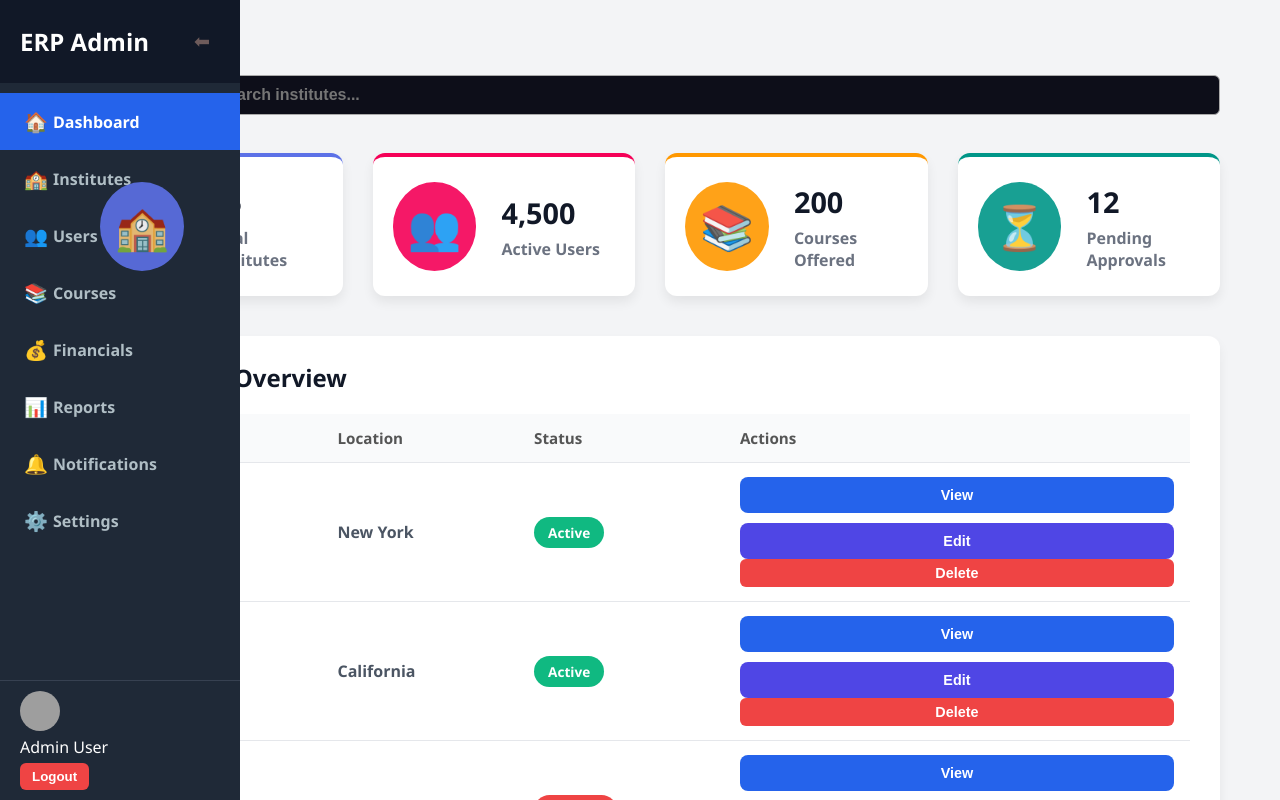
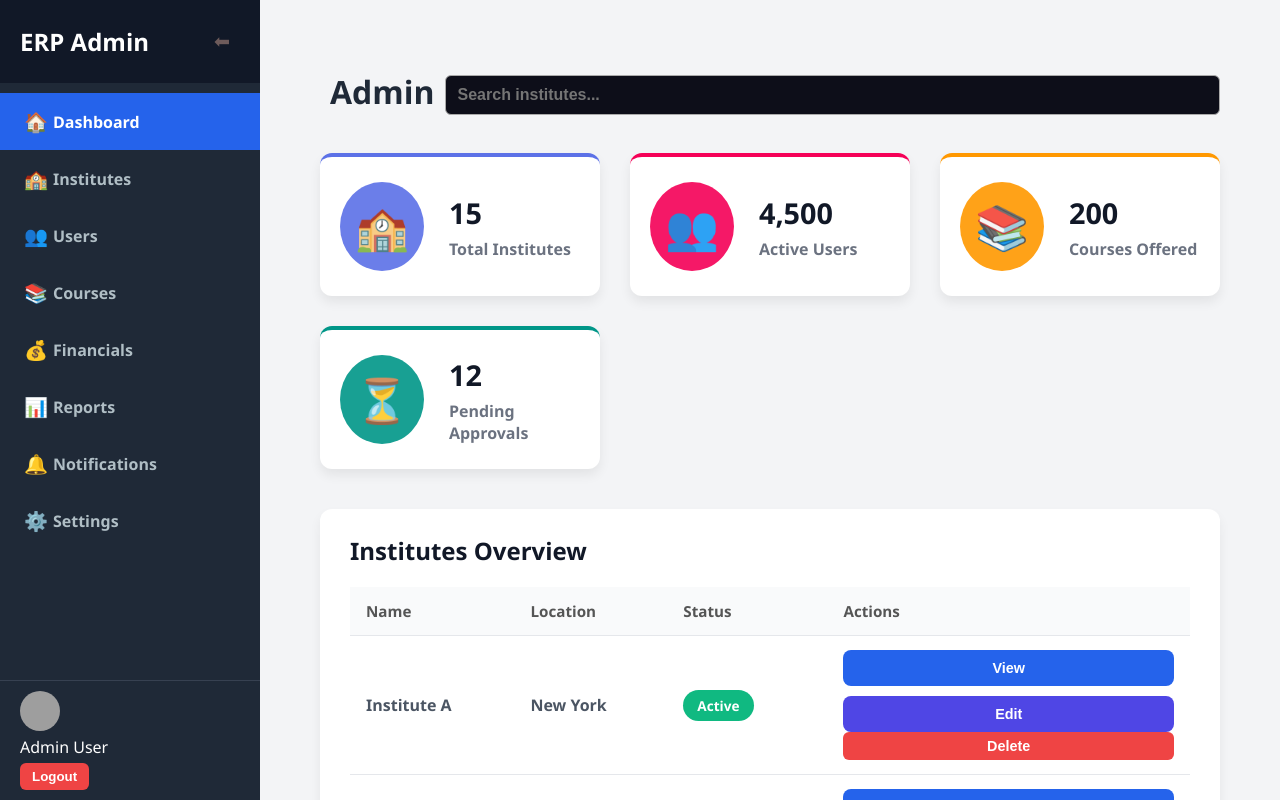
Before and after one commit to RohittS0001/institute-erp, a React (Create React App) app in the folder frontend/: page /dashboard/admin/admin in a window 1280 px wide. Built offline with nearby package versions, Linux system fonts and the light colour scheme; sample sign-in values are in the browser's storage; grey boxes are pictures that could not be loaded.

Commit message:
Updated file

```diff
--- a/frontend/src/components/Dashboard/admin/AdminDashboard.css
+++ b/frontend/src/components/Dashboard/admin/AdminDashboard.css
@@ -3,17 +3,20 @@
 }
 
 .dashboard-content {
-
   flex-grow: 1;
-  margin-left: 10px;
-  padding: 10px;
+  padding: 30px 40px;
   background-color: #f3f4f6;
   min-height: 100vh;
-  transition: margin-left 0.3s ease;
+  min-width: 0;
+}
+.sidebar.collapsed {
+  width: 70px;
+  min-width: 70px;
 }
 
+
 .sidebar.collapsed + .dashboard-content {
-  margin-left: 70px;
+  /* margin-left: 70px; */
 }
 
 .dashboard-header {
--- a/frontend/src/components/Dashboard/admin/admin.css
+++ b/frontend/src/components/Dashboard/admin/admin.css
@@ -13,6 +13,7 @@
   overflow-y: auto;
   background-color: #f3f4f6;
   min-height: 100vh;
+  min-width: 0;
 }
 
 /* Header styles for dashboard pages */
--- a/frontend/src/components/Dashboard/admin/sidebar.css
+++ b/frontend/src/components/Dashboard/admin/sidebar.css
@@ -1,12 +1,13 @@
 .sidebar {
-  width: 240px;
+  width: 260px;
+  min-width: 260px;
   height: 100vh;
   background-color: #1f2937;
   color: white;
   display: flex;
   flex-direction: column;
   transition: width 0.3s ease;
-  position: fixed;
+  position: relative;
 }
 
 .sidebar.collapsed {
```
